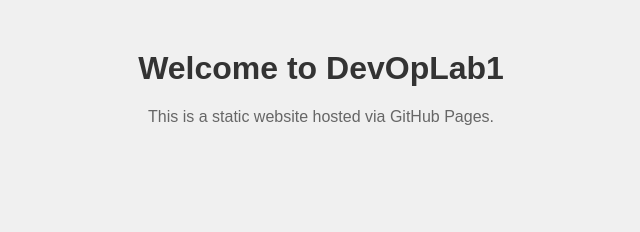
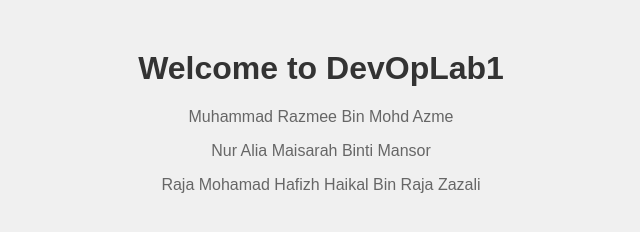
Before and after one commit to RazmeeAzme/Lab1, a plain HTML site: page docs/index.html in a window 1280 px wide. Shown: the whole page, without its empty margins (319-959 px from the left). Drawn offline with Linux system fonts and the light colour scheme.

Commit message:
Update index.html

```diff
--- a/docs/index.html
+++ b/docs/index.html
@@ -8,6 +8,8 @@
 </head>
 <body>
     <h1>Welcome to DevOpLab1</h1>
-    <p>This is a static website hosted via GitHub Pages.</p>
+    <p>Muhammad Razmee Bin Mohd Azme</p>
+    <p>Nur Alia Maisarah Binti Mansor</p>
+    <p>Raja Mohamad Hafizh Haikal Bin Raja Zazali</p>
 </body>
 </html>
```
